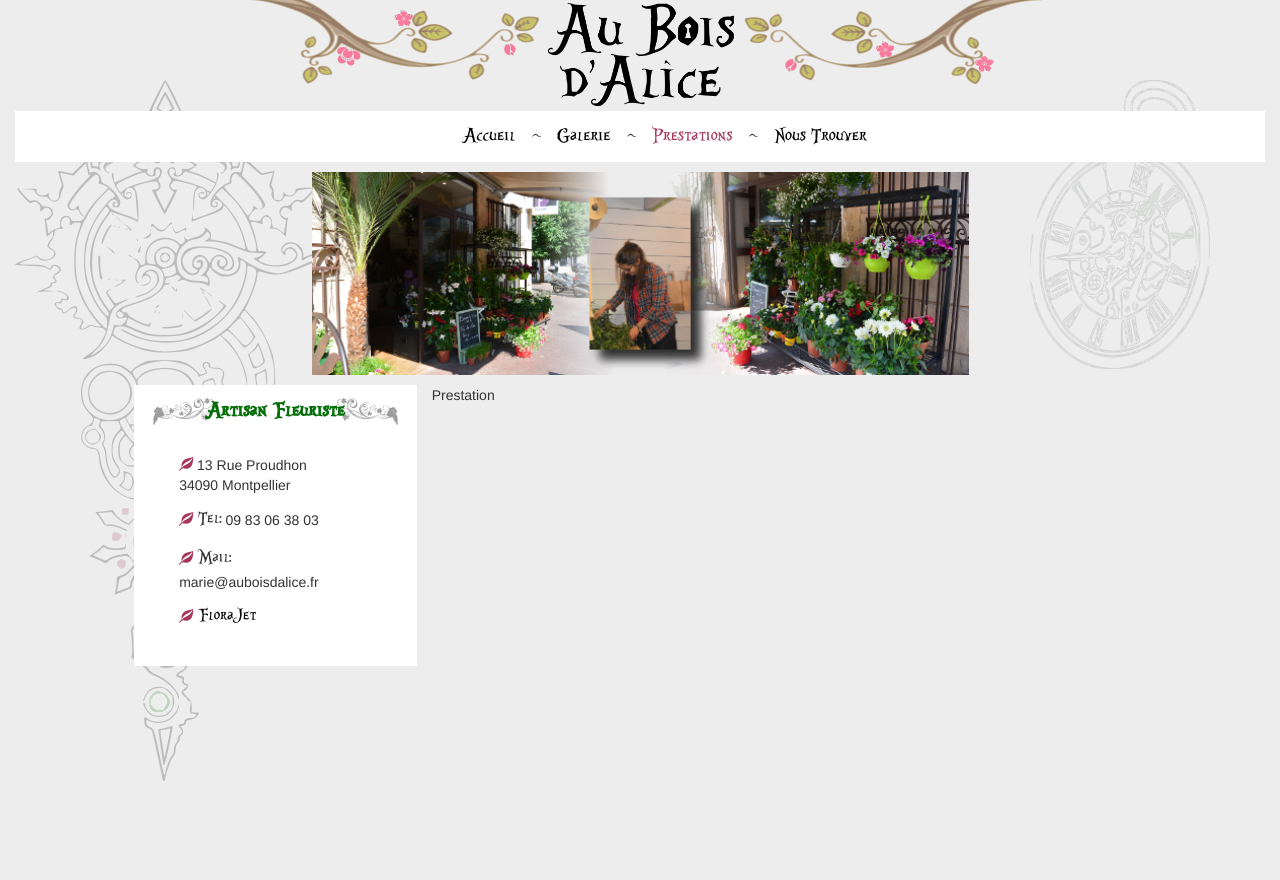
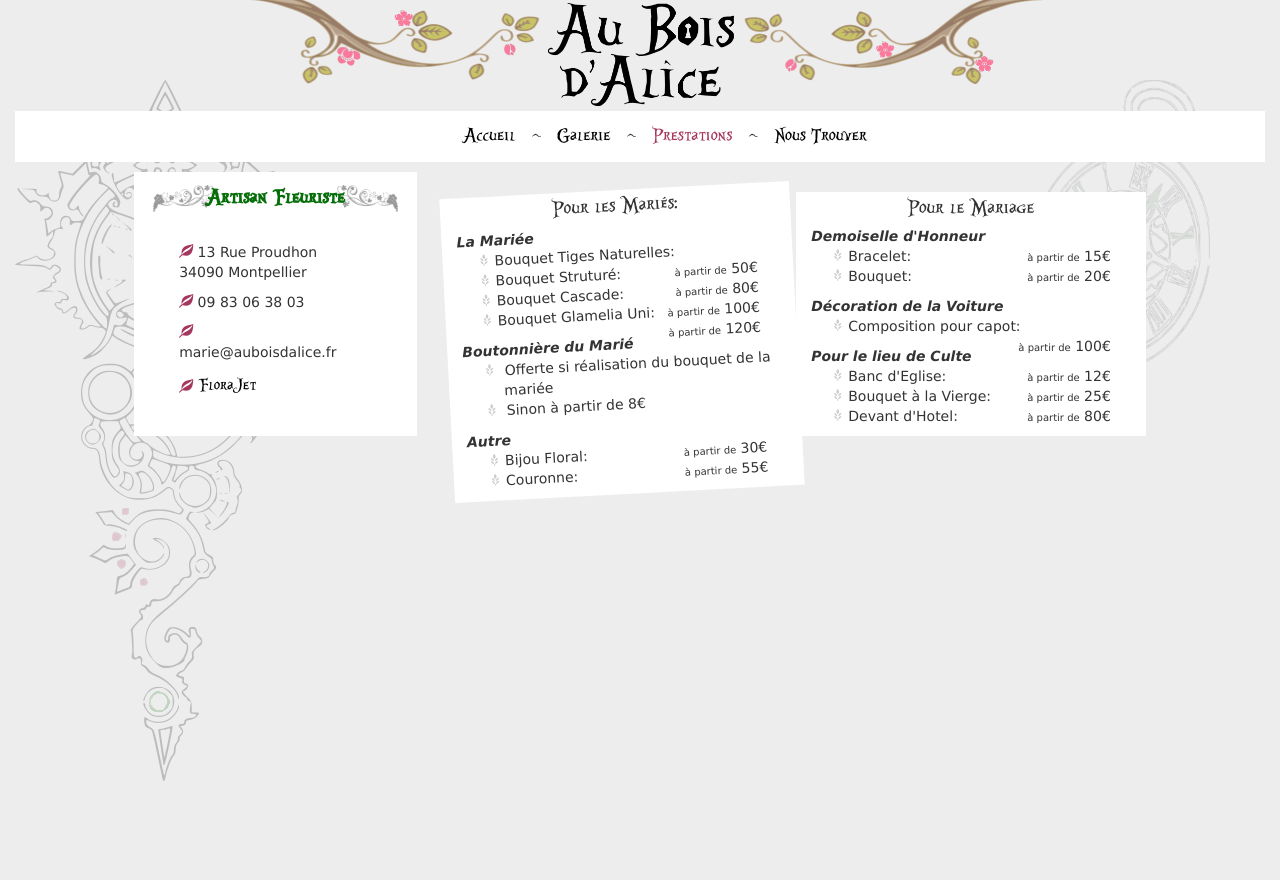
Before and after one commit to DudeBar/Alice, a Django app: page /prestation in a window 1280 px wide; the page is wider, and only the part inside the window is pictured. Run offline with Django 3.2, Linux system fonts and the light colour scheme; some libraries are stand-ins or nearby versions.

Commit message:
Ajout des prestations

```diff
--- a/website/static/css/alice.css
+++ b/website/static/css/alice.css
@@ -1,5 +1,6 @@
 body {
     background-color: #EDEDED !important;
+    font-family: "Lucida Sans Unicode", "Lucida Grande", sans-serif !important;
 }
 
 @font-face {
@@ -104,6 +105,23 @@ a {
     background-color: white;
 }
 
+.alice-panel-prestation {
+    background-color: white;
+    margin-top: 20px;
+}
+
+.alice-panel-prestation-left {
+    background-color: white;
+    transform: rotate(-3deg);
+    margin-top: 18px;
+}
+
+.alice-panel-prestation-right {
+    background-color: white;
+    transform: rotate(3deg);
+    margin-top: 20px;
+}
+
 .navbar-alice {
     background-color: white;
     text-align: center;
@@ -165,11 +183,13 @@ a {
 
 .thumb-img {
     width: 250px;
+    box-shadow: 5px 5px 2px #888888;
 }
 
 .thumb-img2 {
     height: 200px;
     margin-left: 50px;
+    box-shadow: 5px 5px 2px #888888;
 }
 
 .rotate-right {
@@ -183,3 +203,21 @@ a {
     -webkit-transform: rotate(-8deg); /* Chrome, Safari, Opera */
     transform: rotate(-8deg);
 }
+
+.presta-prix {
+    float: right;
+    margin-right: 20px;
+}
+
+.presta-list > li {
+    display: block;
+}
+.presta-list > li:before {
+    content: "\e239";
+    font-family: 'Glyphicons Halflings';
+    font-size: 12px;
+    position: relative;
+    margin-right: 5px;
+    color: #ccc;
+    margin-left: -20px;
+}
--- a/website/templates/base.html
+++ b/website/templates/base.html
@@ -3,7 +3,7 @@
 <!DOCTYPE html>
 <html>
 <head profile="http://www.w3.org/2005/10/profile">
-    <title>Au Bois d'Alice</title>
+    <title>Au Bois d'Alice - Artisan Fleuriste - Montpellier</title>
     <meta name="viewport" content="width=device-width, initial-scale=1.0, user-scalable=no">
     <meta name="apple-mobile-web-app-status-bar-style" content="black">
     <meta name="mobile-web-app-capable" content="yes">
@@ -60,7 +60,7 @@
         </div>
     </nav>
 
-    {% if nav_id != "galerie" %}
+    {% if nav_id == "home" %}
     <div class="row">
         <div class="col-lg-offset-2 col-md-offset-2 col-md-8 col-lg-8 alice-banner">
             <img src="../static/img/caroussel/baniere6.png" class="caroussel-img">
@@ -75,8 +75,8 @@
             </div>
             <div class="panel-body col-md-12 col-lg-12 alice-left-panel">
                 <div class="col-md-12 col-lg-12"><p><span class="glyphicon glyphicon-leaf alice-pink"></span> 13 Rue Proudhon<br>34090 Montpellier</p></div>
-                <div class="col-md-12 col-lg-12"><p><span class="glyphicon glyphicon-leaf alice-pink"></span><span class="alice-text"> Tel:</span> 09 83 06 38 03</p></div>
-                <div class="col-md-10 col-lg-10"><p><span class="glyphicon glyphicon-leaf alice-pink"></span><span class="alice-text"> Mail:</span> marie@auboisdalice.fr</p></div>
+                <div class="col-md-12 col-lg-12"><p><span class="glyphicon glyphicon-leaf alice-pink"></span> 09 83 06 38 03</p></div>
+                <div class="col-md-10 col-lg-10"><p><span class="glyphicon glyphicon-leaf alice-pink"></span> marie@auboisdalice.fr</p></div>
                 <div class="col-md-10 col-lg-10"><p><span class="glyphicon glyphicon-leaf alice-pink"></span><span class="alice-text"><a href="http://auboisdalice.florajet.com/"> FloraJet</a></span></p></div>
             </div>
         </div>
--- a/website/templates/galerie.html
+++ b/website/templates/galerie.html
@@ -57,7 +57,7 @@
             <div class="modal-content">
                 <div class="modal-header">
                     <button type="button" class="close" data-dismiss="modal" aria-label="Close"><span aria-hidden="true">&times;</span></button>
-                    <div class="alice-title alice-pink"><h4 class="modal-title alice-title" id="myModalLabel"></h4></div>
+                    <div class="alice-title alice-pink"><h4 class="modal-title alice-title" id="myModalLabel">Au bois d'Alice</h4></div>
                 </div>
                 <div class="modal-body" style="text-align:center">
                     <img class="alice-photo" src="" id="alice-photo">
--- a/website/templates/prestation.html
+++ b/website/templates/prestation.html
@@ -2,5 +2,56 @@
 {% load staticfiles %}
 
 {% block content %}
-Prestation
+    <div class="col-md-7 col-lg-7">
+    <div class="alice-panel-prestation-left col-md-6 col-lg-6">
+        <div class="alice-title">Pour les Mariés:</div>
+        <div><b><i>La Mariée</i></b></div>
+        <div>
+            <ul class="presta-list">
+                <li><span>Bouquet Tiges Naturelles:</span><span class="presta-prix"><span style="font-size: 10px">à partir de</span> 50€</span></li>
+                <li><span>Bouquet Struturé:</span><span class="presta-prix"><span style="font-size: 10px">à partir de</span> 80€</span></li>
+                <li><span>Bouquet Cascade:</span><span class="presta-prix"><span style="font-size: 10px">à partir de</span> 100€</span></li>
+                <li><span>Bouquet Glamelia Uni:</span><span class="presta-prix"><span style="font-size: 10px">à partir de</span> 120€</span></li>
+            </ul>
+        </div>
+        <div><b><i>Boutonnière du Marié</i></b></div>
+        <div>
+            <ul class="presta-list">
+                <li> Offerte si réalisation du bouquet de la mariée</li>
+                <li> Sinon à partir de 8€</li>
+            </ul>
+        </div>
+        <div><b><i>Autre</i></b></div>
+        <div>
+            <ul class="presta-list">
+                <li><span>Bijou Floral:</span><span class="presta-prix"><span style="font-size: 10px">à partir de</span> 30€</span></li>
+                <li><span>Couronne:</span><span class="presta-prix"><span style="font-size: 10px">à partir de</span> 55€</span></li>
+            </ul>
+        </div>
+    </div>
+    <div class="alice-panel-prestation col-md-6 col-lg-6">
+        <div class="alice-title">Pour le Mariage</div>
+        <div><b><i>Demoiselle d'Honneur</i></b></div>
+        <div>
+            <ul class="presta-list">
+                <li><span>Bracelet:</span><span class="presta-prix"><span style="font-size: 10px">à partir de</span> 15€</span></li>
+                <li><span>Bouquet:</span><span class="presta-prix"><span style="font-size: 10px">à partir de</span> 20€</span></li>
+            </ul>
+        </div>
+        <div><b><i>Décoration de la Voiture</i></b></div>
+        <div>
+            <ul class="presta-list">
+                <li><span>Composition pour capot:</span><span class="presta-prix"><span style="font-size: 10px">à partir de</span> 100€</span></li>
+            </ul>
+        </div>
+        <div><b><i>Pour le lieu de Culte</i></b></div>
+        <div>
+            <ul class="presta-list">
+                <li><span>Banc d'Eglise:</span><span class="presta-prix"><span style="font-size: 10px">à partir de</span> 12€</span></li>
+                <li><span>Bouquet à la Vierge:</span><span class="presta-prix"><span style="font-size: 10px">à partir de</span> 25€</span></li>
+                <li><span>Devant d'Hotel:</span><span class="presta-prix"><span style="font-size: 10px">à partir de</span> 80€</span></li>
+            </ul>
+        </div>
+    </div>
+    </div>
 {% endblock %}
```
